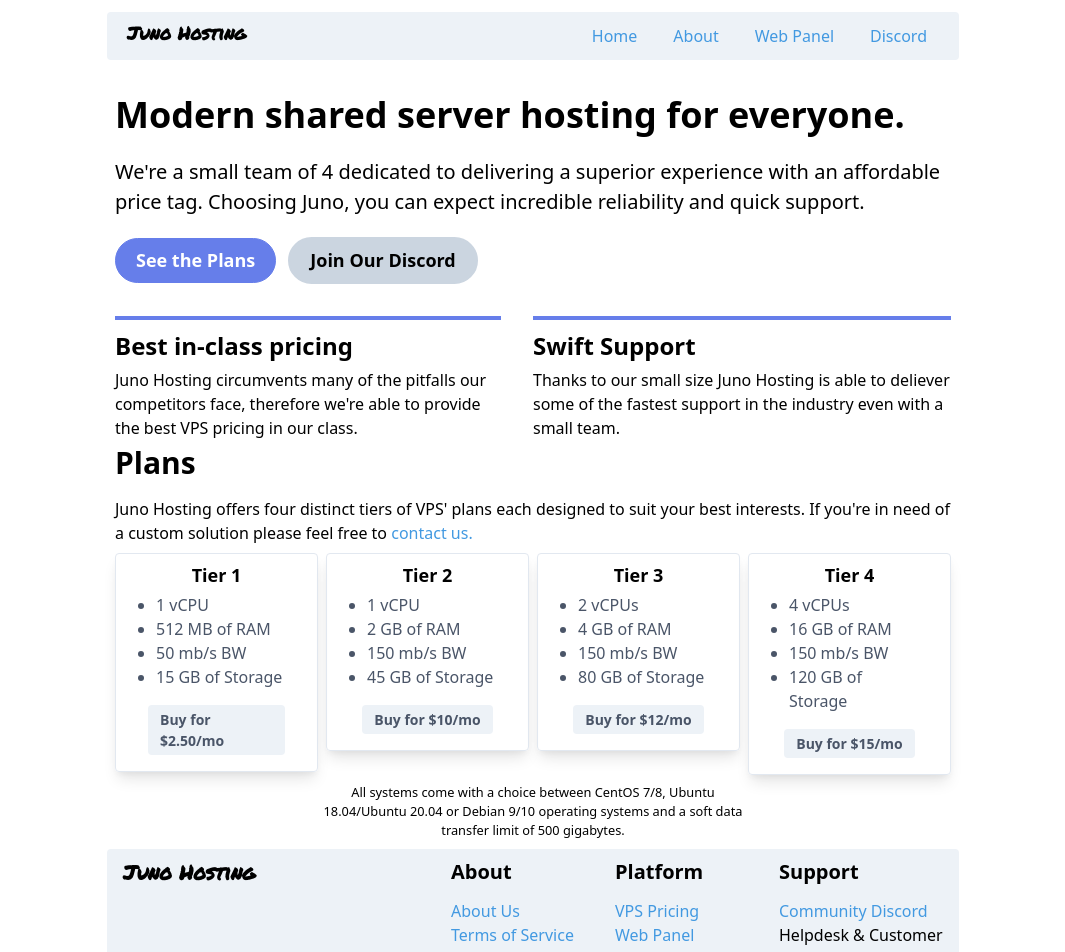
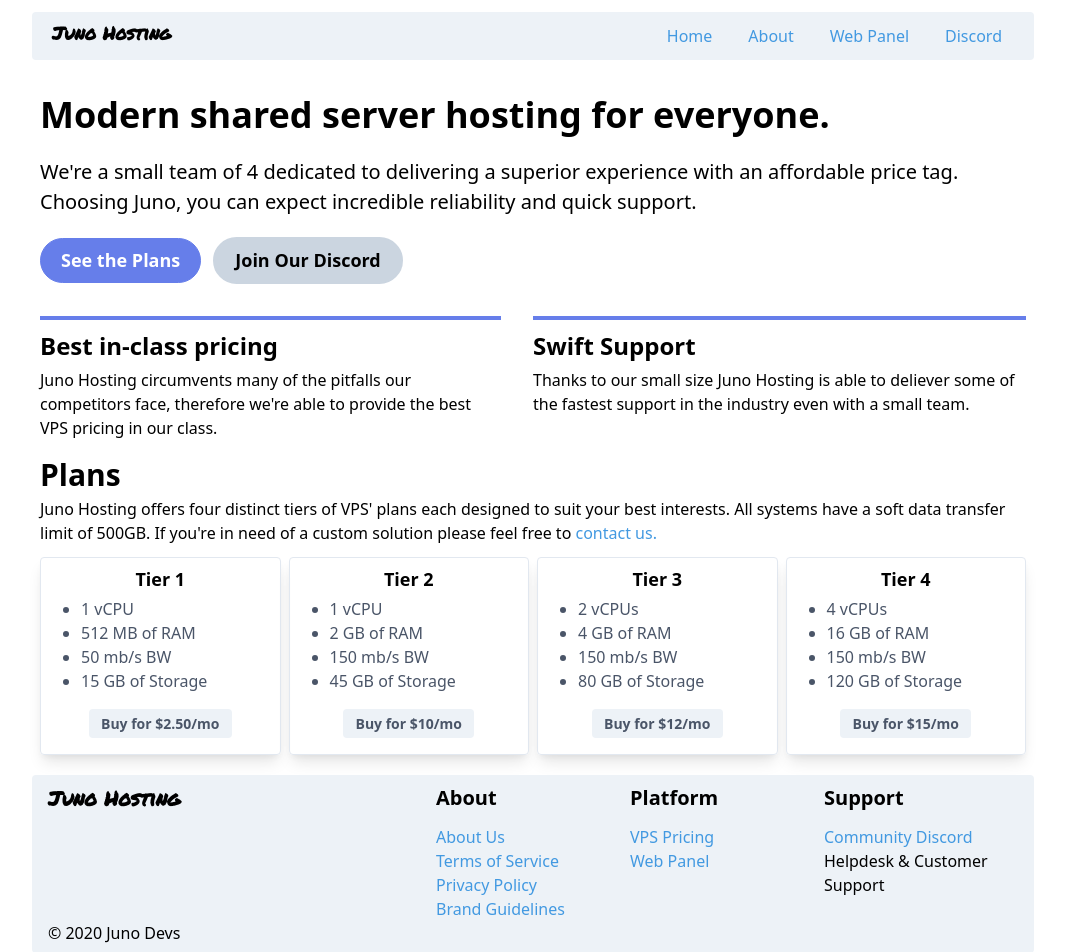
Before and after one commit to junodevs/junohosting.net, a Vue app: page / in a window 1280 px wide. Shown: the top 952 px of the page, without its empty margins (107-1172 px from the left). Built offline with nearby package versions, Linux system fonts and the light colour scheme.

Commit message:
refactor: update some links

```diff
--- a/package.json
+++ b/package.json
@@ -16,6 +16,7 @@
     "@typescript-eslint/eslint-plugin": "^4.6.1",
     "@typescript-eslint/parser": "^4.6.1",
     "@vue/compiler-sfc": "^3.0.2",
+    "cz-conventional-changelog": "3.3.0",
     "eslint": "^7.13.0",
     "eslint-config-standard": "^16.0.1",
     "eslint-plugin-import": "^2.22.1",
@@ -25,5 +26,10 @@
     "eslint-plugin-vue": "^7.1.0",
     "typescript": "^4.0.5",
     "vite": "^1.0.0-rc.8"
+  },
+  "config": {
+    "commitizen": {
+      "path": "./node_modules/cz-conventional-changelog"
+    }
   }
 }
--- a/src/assets/index.css
+++ b/src/assets/index.css
@@ -8,7 +8,7 @@
 }
 
 #app {
-  max-width: 900px;
+  max-width: 1050px;
   @apply
     py-2
     px-6
--- a/src/components/Footer.vue
+++ b/src/components/Footer.vue
@@ -59,7 +59,7 @@
               class="link"
               target="_blank"
               rel="noopener noreferrer"
-              href="https://vps.junohosting.net"
+              href="https://gamma.junohosting.net"
             >
               Web Panel
             </a>
@@ -106,6 +106,7 @@ footer {
   @apply
     rounded
     bg-gray-200
-    py-2 px-4;
+    py-2 px-4
+    mt-1;
 }
 </style>
--- a/src/components/Navbar.vue
+++ b/src/components/Navbar.vue
@@ -24,7 +24,7 @@
           <a
             target="_blank"
             rel="noopener noreferrer"
-            href="https://vps.junohosting.net"
+            href="https://gamma.junohosting.net"
           >
             Web Panel
           </a>
--- a/src/pages/Home.vue
+++ b/src/pages/Home.vue
@@ -19,12 +19,14 @@
               id="plans-button"
               href="/#plans"
             >See the Plans</a>
-            <router-link
+            <a
               id="discord-button"
-              to="/discord"
+              target="_blank"
+              rel="noopener noreferrer"
+              href="https://discord.gg/asfmaXr"
             >
               Join Our Discord
-            </router-link>
+            </a>
           </div>
         </div>
       </div>
@@ -49,23 +51,18 @@
       <h1>Plans</h1>
       <p>
         Juno Hosting offers four distinct tiers of VPS' plans each designed to
-        suit your best interests. If you're in
-        need of a custom solution please feel free to
-        <router-link
+        suit your best interests. All systems have a soft data transfer limit of
+        500GB. If you're in need of a custom solution please feel free to
+        <a
           class="link"
-          to="/discord"
+          target="_blank"
+          rel="noopener noreferrer"
+          href="https://discord.gg/asfmaXr"
         >
           contact us.
-        </router-link>
+        </a>
       </p>
       <Plans />
-      <div class="flex justify-center">
-        <small class="max-w-md inline-block text-center">
-          All systems come with a choice between CentOS 7/8, Ubuntu 18.04/Ubuntu
-          20.04 or Debian 9/10 operating systems and a soft data transfer limit of 500
-          gigabytes.
-        </small>
-      </div>
     </section>
   </main>
 </template>
@@ -83,6 +80,18 @@ export default defineComponent({
 </script>
 
 <style lang="postcss" scoped>
+#plans {
+  @apply mt-3;
+}
+
+#plans h1 {
+  @apply mb-0;
+}
+
+#plans p {
+  @apply mb-3;
+}
+
 #features {
   @apply grid grid-cols-2 mt-3;
 }
--- a/src/router.ts
+++ b/src/router.ts
@@ -7,6 +7,7 @@ export const router = createRouter({
   routes: [
     { path: '/', component: Home },
     { path: '/about', component: About },
-    { path: '/buy', redirect: '' }
+    { path: '/legal/terms', redirect: '' },
+    { path: '/legal/privacy', redirect: '' }
   ]
 })
```
Also changed, not shown: 1 other file (tests, documents, lock files or other folders).
